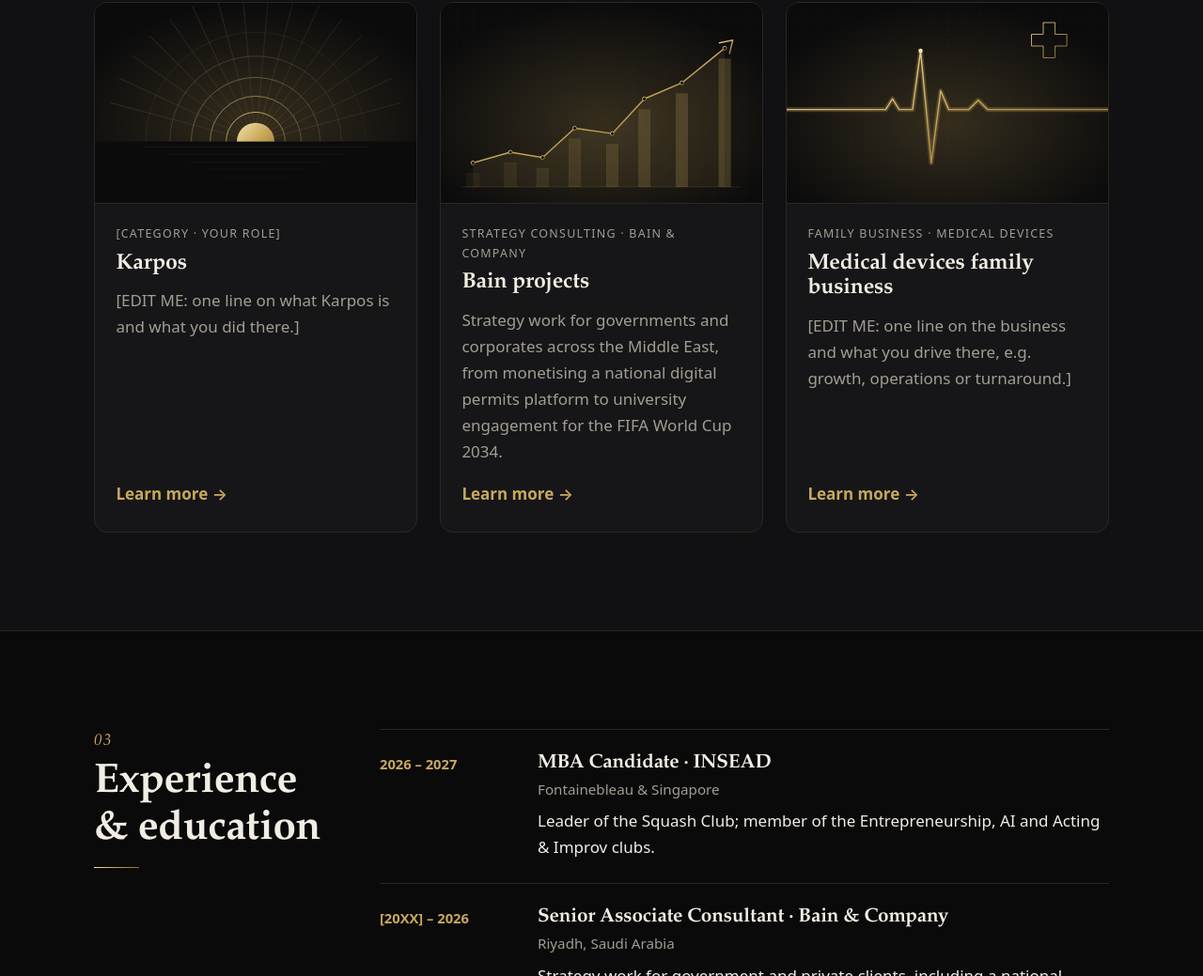
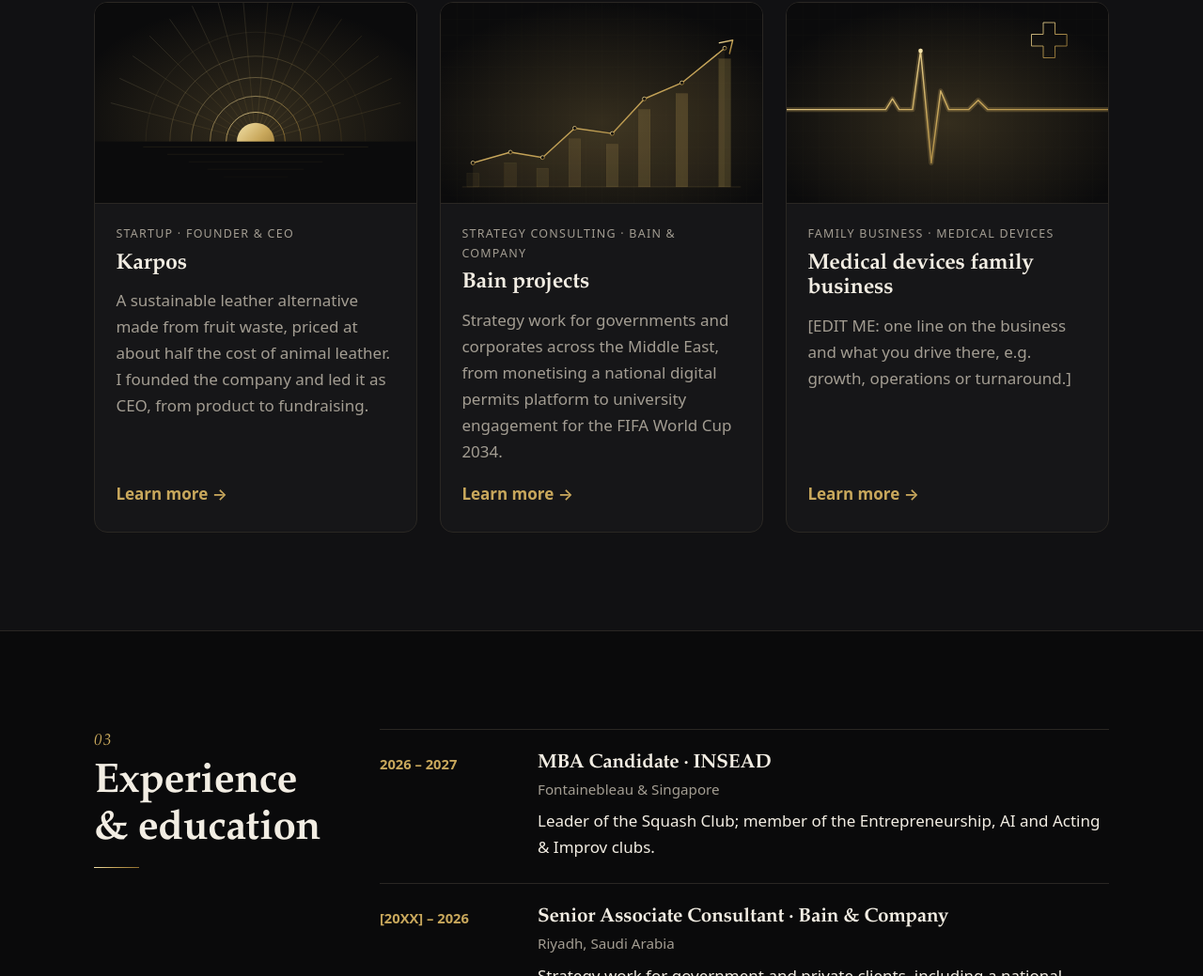
Before and after one commit to ShogoAI-coder/Personal-portfolio, a plain HTML site: page index.html in a window 1280 px wide. Shown: the part 1621-2660 px from the top of the page at 94% size. Drawn offline with Linux system fonts and the light colour scheme.

Commit message:
Fill in Karpos project card
Co-Authored-By: Claude Opus 5.5 <noreply@anthropic.com>
Claude-Session: https://claude.ai/code/session_01BqewRU1ZCwQHkGWXye4Sgg

```diff
--- a/index.html
+++ b/index.html
@@ -124,11 +124,11 @@
           <li class="reveal">
             <article class="card">
               <!-- SWAP IMAGE: images/karpos.svg → your own picture if you like (16:10, ~1200×750) -->
-              <img class="card-img" src="images/karpos.svg" alt="Illustration of a golden sun rising over the horizon" width="1200" height="750" loading="lazy">
+              <img class="card-img" src="images/karpos.svg" alt="Illustration of a golden sun rising over the horizon, for Karpos" width="1200" height="750" loading="lazy">
               <div class="card-body">
-                <p class="card-kicker">[Category · Your role]</p>
+                <p class="card-kicker">Startup · Founder &amp; CEO</p>
                 <h3 class="card-title">Karpos</h3>
-                <p>[EDIT ME: one line on what Karpos is and what you did there.]</p>
+                <p>A sustainable leather alternative made from fruit waste, priced at about half the cost of animal leather. I founded the company and led it as CEO, from product to fundraising.</p>
                 <a class="card-link" href="#">Learn more <span aria-hidden="true">→</span><span class="visually-hidden"> about Karpos</span></a>
               </div>
             </article>
```
